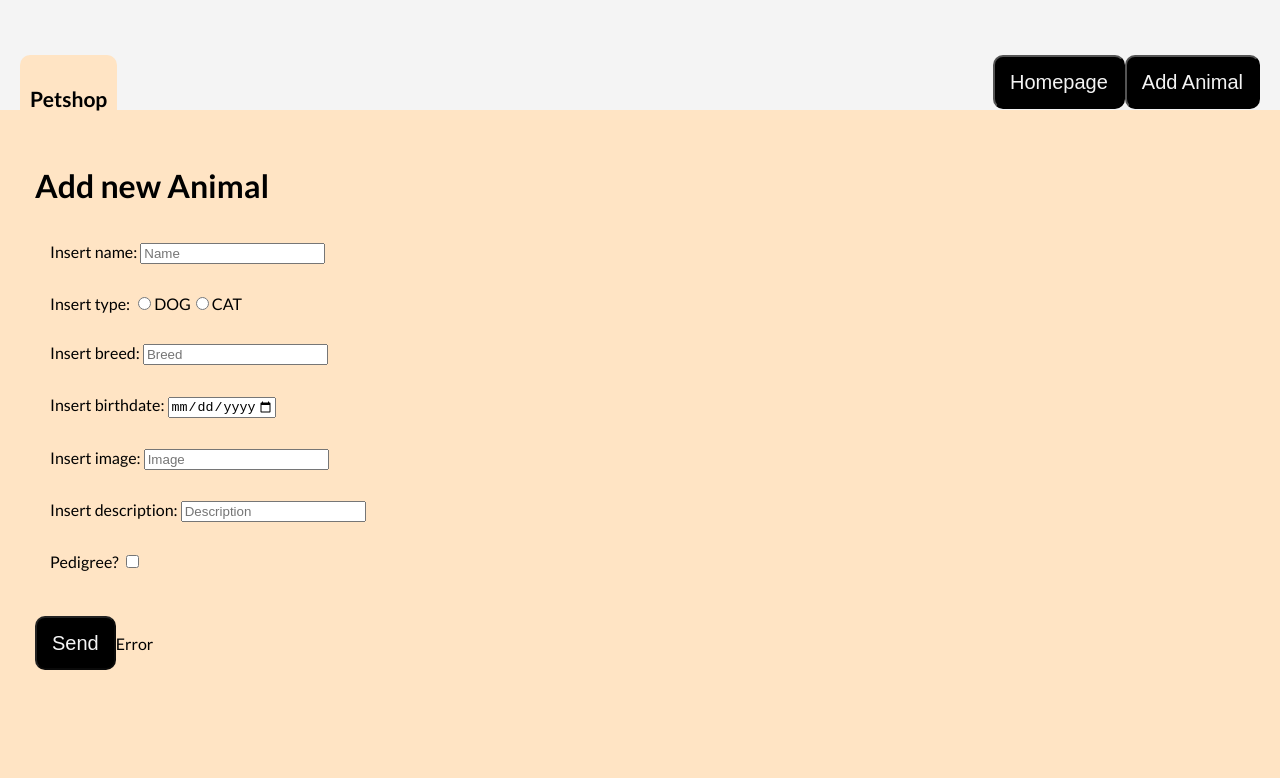
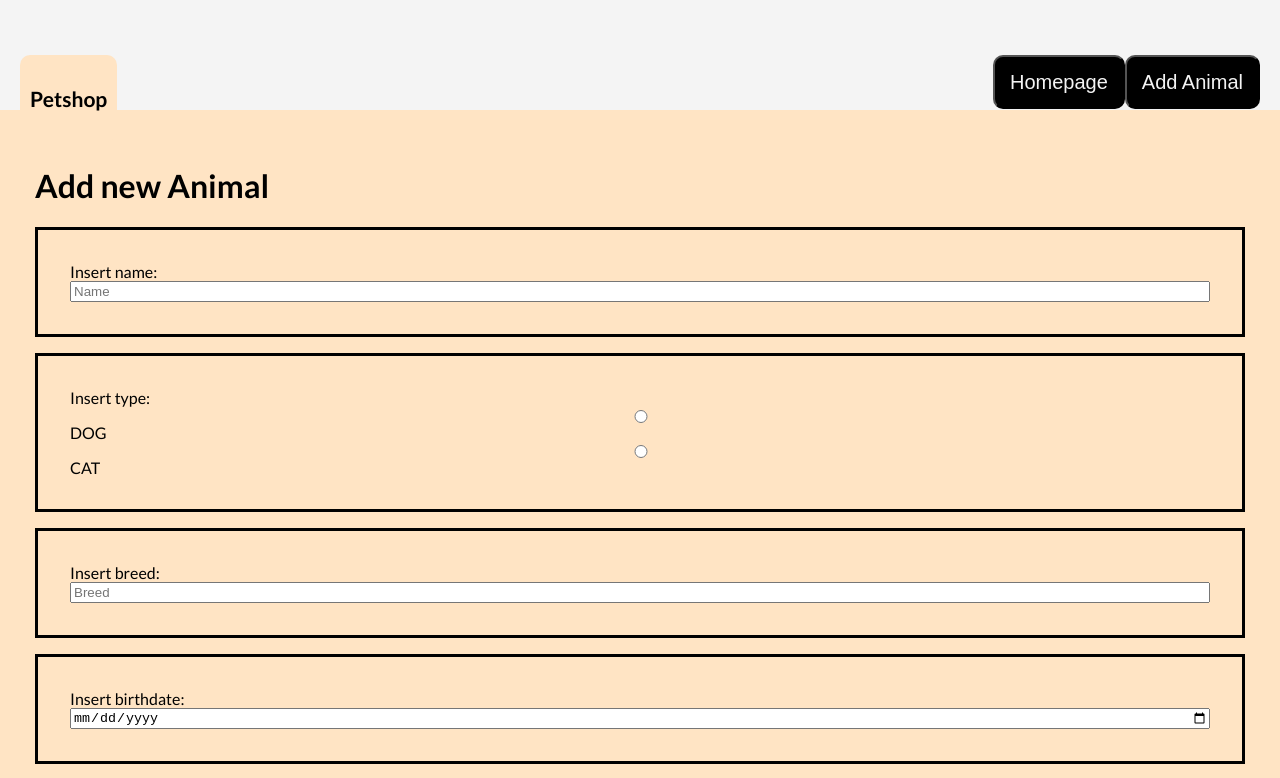
Before and after one commit to plug333/react-petshop, a React (Create React App) app: page /animals/new in a window 1280 px wide. Shown: the top 778 px of the page. Built offline with nearby package versions, Linux system fonts and the light colour scheme; no server answers.

Commit message:
added style

```diff
--- a/src/App.scss
+++ b/src/App.scss
@@ -18,6 +18,7 @@ button {
   font-size: 20px;
   line-height: 20px;
   border-radius: 10px;
+  cursor: pointer;
 }
 
 button:hover {
--- a/src/styles/animal-details.scss
+++ b/src/styles/animal-details.scss
@@ -1,5 +1,5 @@
 .animal-detail {
-    padding: 35px;
+    padding: 1rem;
 
     img {
         max-width: 300px;
--- a/src/styles/animal-form.scss
+++ b/src/styles/animal-form.scss
@@ -3,7 +3,12 @@
 }
 
 .row {
-    padding: 15px;
+    padding: 2rem;
+    display: flex;
+    flex-direction: column;
+    border: solid;
+    border-color: black;
+    margin-bottom: 1rem;
 
     .preview-image {
         max-width: 300px;
```
